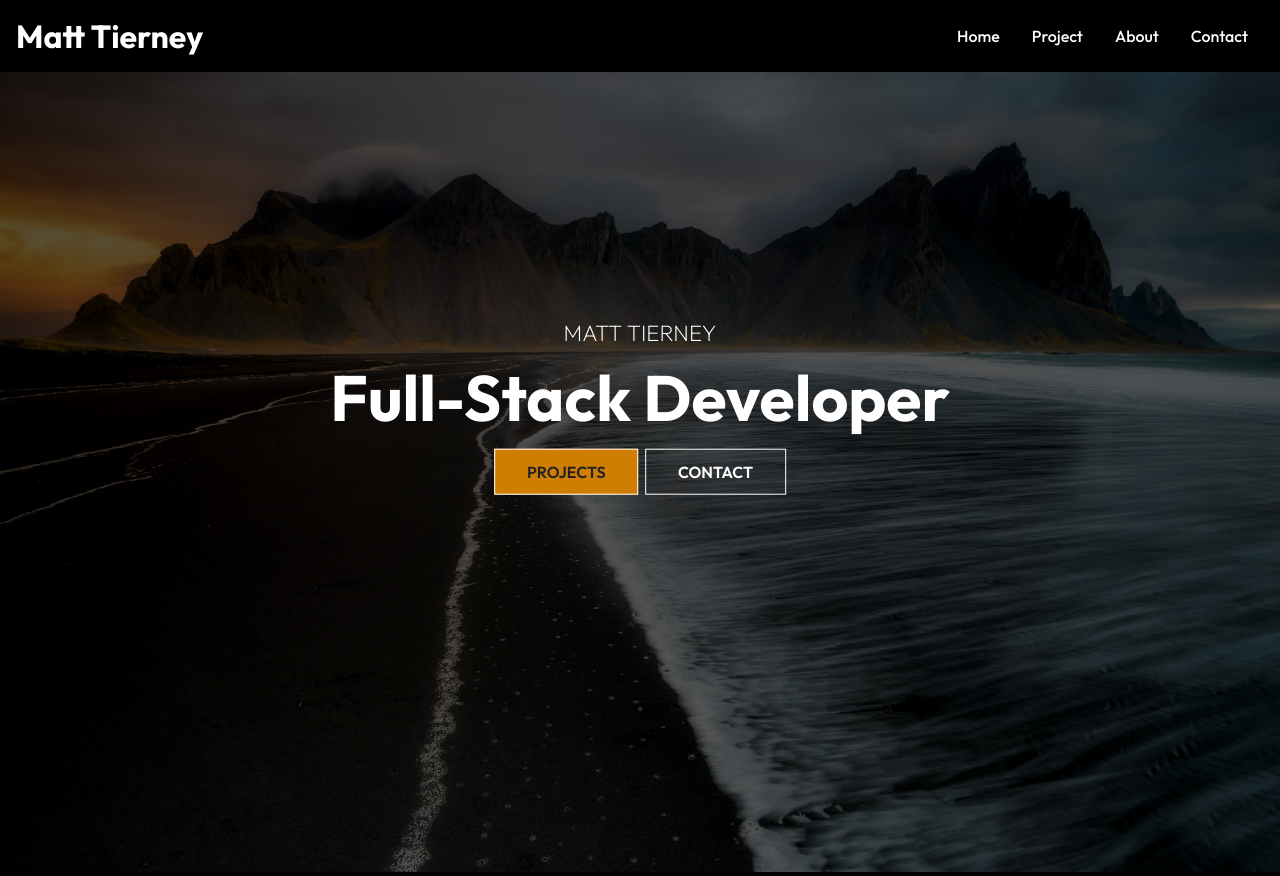
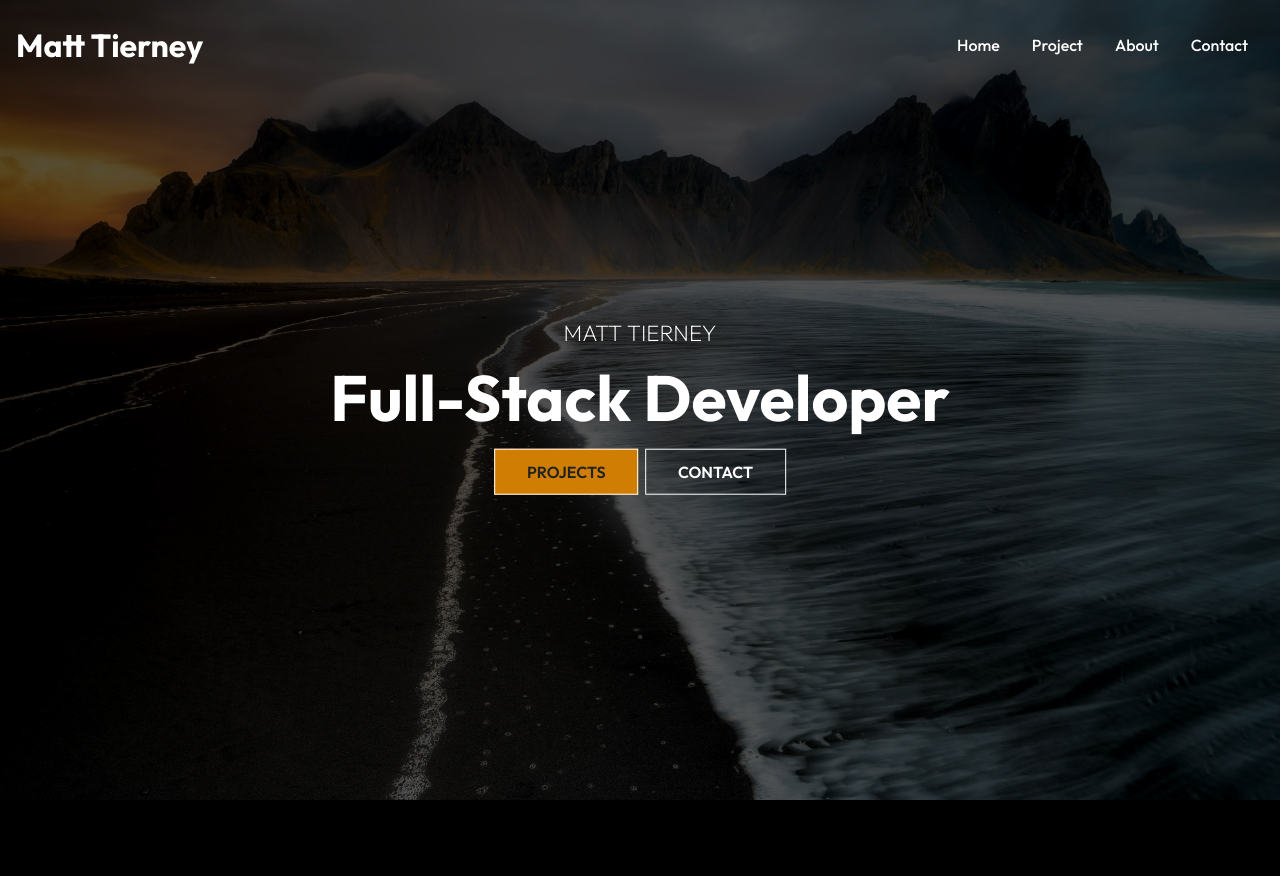
Before and after one commit to Tierney7/port-tierney, a React (Create React App) app: page / in a window 1280 px wide. After the commit the page ends 804 px from the top, so only its background shows below. Built offline with nearby package versions, Linux system fonts and the light colour scheme.

Commit message:
hero finished

```diff
--- a/src/components/Navbar.js
+++ b/src/components/Navbar.js
@@ -10,8 +10,19 @@
     const [click, setClick] = useState(false);
     const handleClick = () => setClick(!click);
 
+    const [color, setColor] = useState(false);
+    const changeColor = () =>{
+      if(window.scrollY >=100){
+        setColor(true);
+      } else {
+        setColor(false);
+      }
+    };
+
+    window.addEventListener("scroll", changeColor);
+
   return (
-    <div className="header">
+    <div className={color ? "header header-bg" : "header"}>
       <Link to="/">
         <h1>Matt Tierney</h1>
       </Link>
--- a/src/components/NavbarStyles.css
+++ b/src/components/NavbarStyles.css
@@ -3,7 +3,17 @@
     justify-content: space-between;
     align-items: center;
     padding: 1rem;
+    position: fixed;
+    width: 100%;
+    height: 90px;
+    z-index: 10;
 }
+
+.header-bg{
+    background-color: rgba(0, 0, 0, 0.0.5);
+    transition: 0.5s;
+}
+
 .nav-menu{
     display: flex;
 }
```
